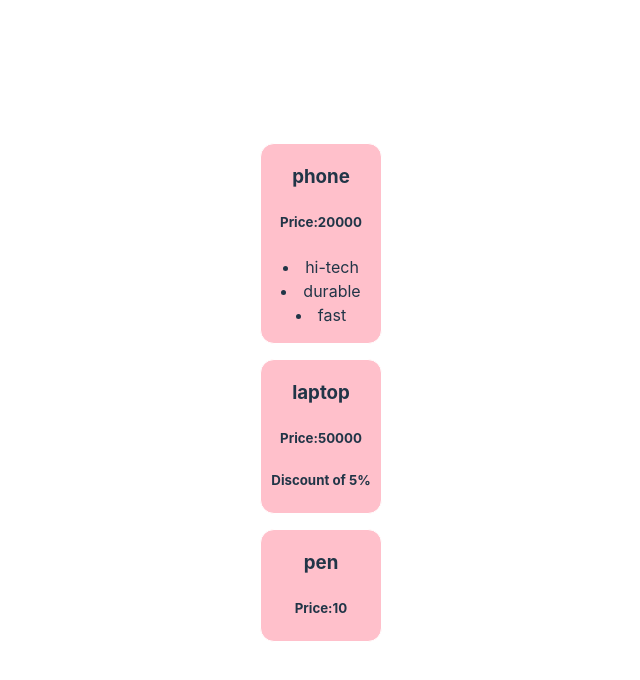
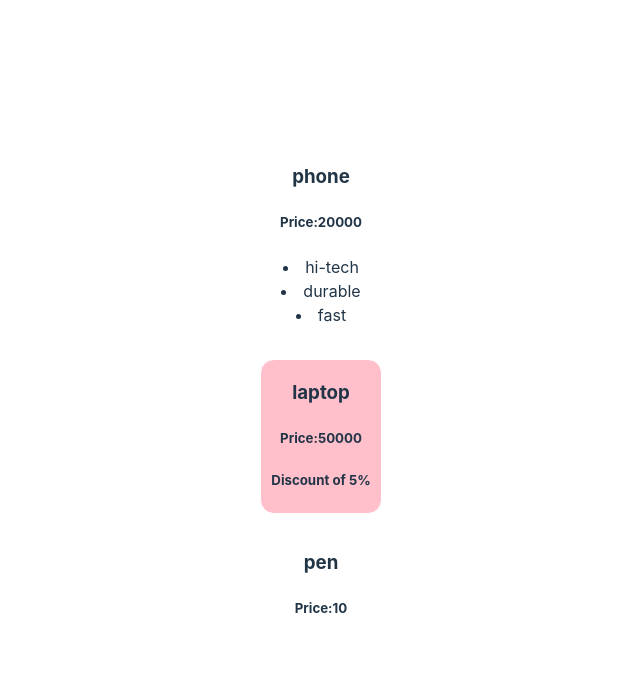
Before and after one commit to MEHULBANSAL2003/React-Js, a React (Vite) app: page / in a window 1280 px wide. Shown: the top 680 px of the page, without its empty margins (319-959 px from the left). Built offline with nearby package versions, Linux system fonts and the light colour scheme.

Commit message:
adding dynamic styling based on some condition in jsx file itself

```diff
--- a/src/Product.jsx
+++ b/src/Product.jsx
@@ -7,7 +7,7 @@ function Product({title,price,features=[]}){  // props as arguement with default
   const list = features.map((feature, index) => <li key={index}>{feature}</li>);
 
   //let discount=(price>30000)?"Discount: 5%":"";
-   let style={backgroundColor:"pink"};
+   let style={backgroundColor:price>30000?"pink":""};
 //console.log(list)
 return (
 <div className="Product" style={style}>
```
